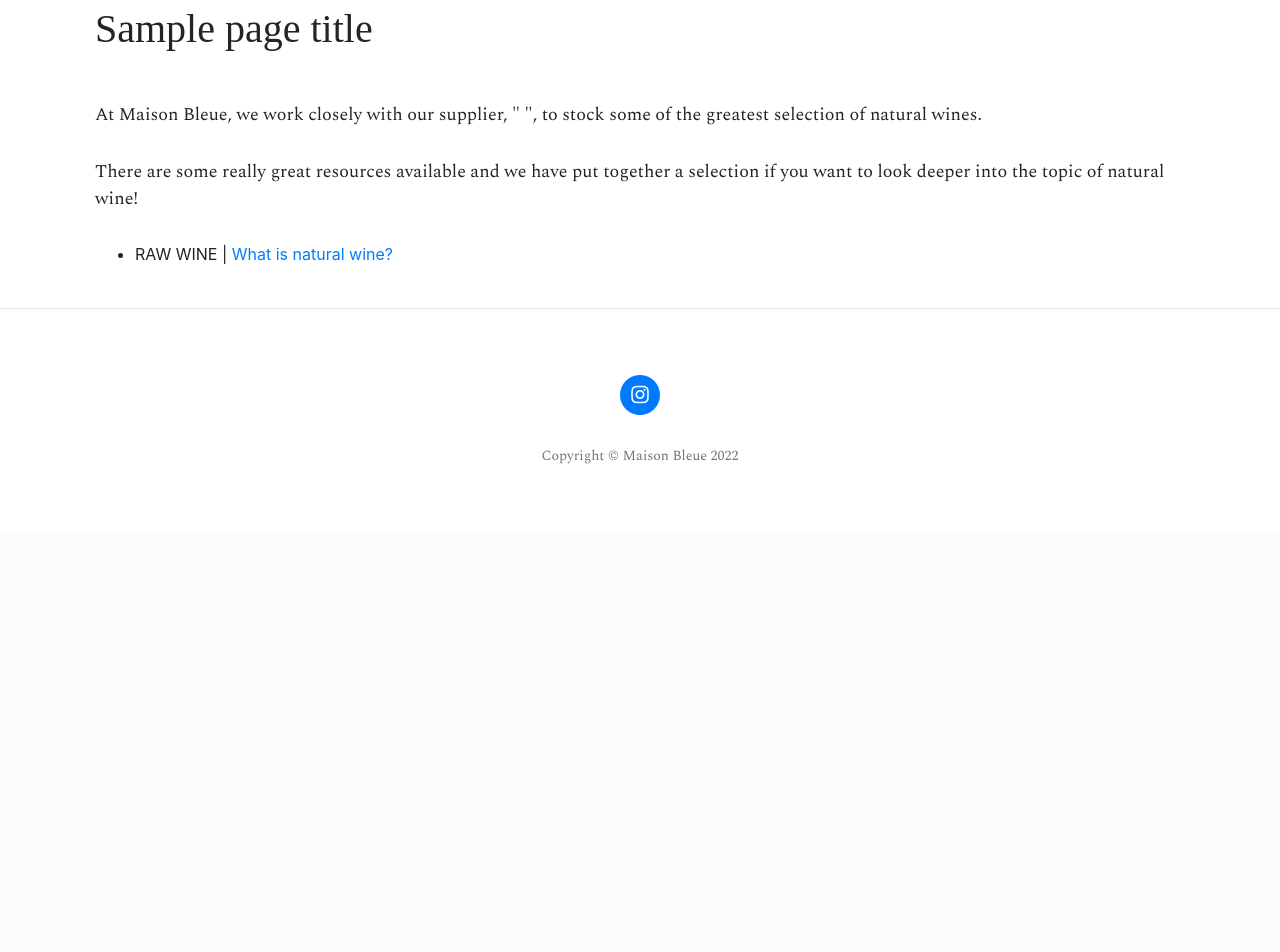
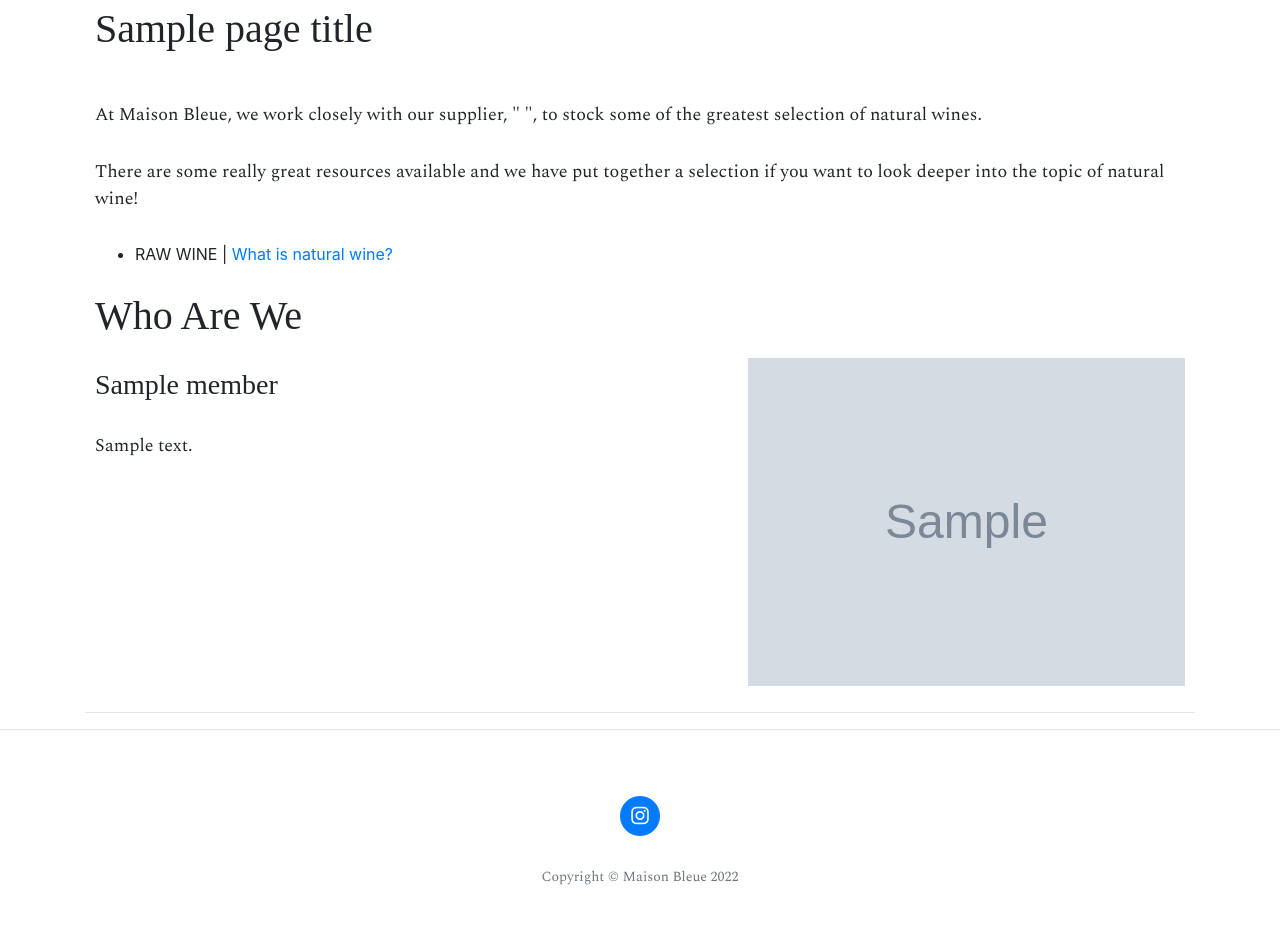
Before and after one commit to YasmineBB/flask-demo, a Flask app: template templates/about.html in a window 1280 px wide. Shown: the part 577-1529 px from the top of the page. Before the commit the page ends 1041 px from the top, so only its background shows below. Run offline with Flask 2, Linux system fonts and the light colour scheme; the template is opened without the code that fills it: most values are stand-ins (such as "Sample title", 1, 10 or a date in 2020); grey boxes marked "Sample" are stand-in pictures; some libraries are stand-ins or nearby versions; some web fonts are replaced.

Commit message:
Add for loop to iterate through team member descriptions from json file

```diff
--- a/templates/about.html
+++ b/templates/about.html
@@ -1,5 +1,6 @@
 {% extends "base.html" %}
 {% block content %}
+
 <h2 class="category-heading h1">{{ page_title }}</h2>
 <div class="row featurette">
     <div class="col-md-12">
@@ -14,4 +15,25 @@
         </ul>
     </div>
 </div>
+
+<h2 class="category-heading h1">Who Are We</h2>
+
+{% for member in company %}
+
+<div class="row featurette">
+    <div class="col-md-7">
+        <h3>{{member.name}}</h3>
+        <p>
+            {{member.description}}
+        </p>
+    </div>
+    <div class="col-md-5">
+        <img src="{{ member.image_source }}" alt="" class="featurette-image image-responsive">
+    </div>
+</div>
+
+<hr class="featurette-divider">
+
+{% endfor %}
+
 {% endblock %}
```
